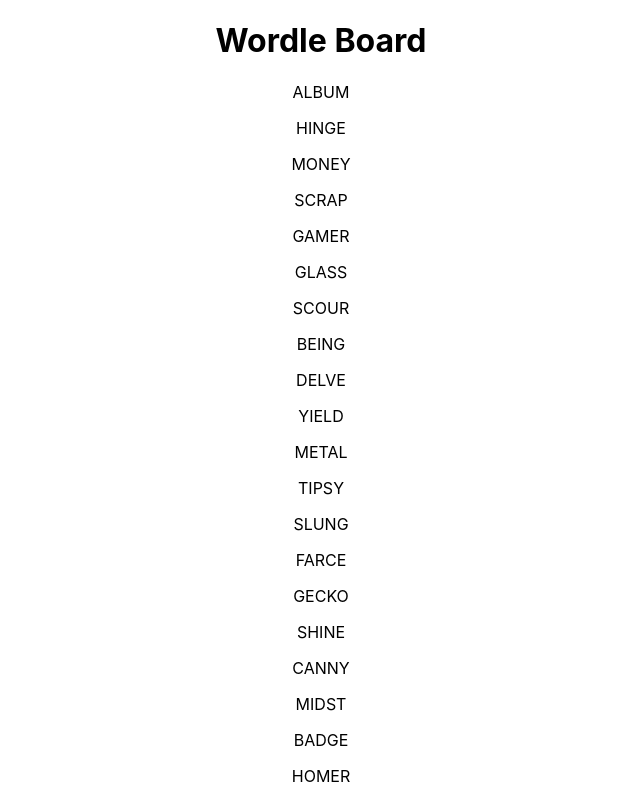
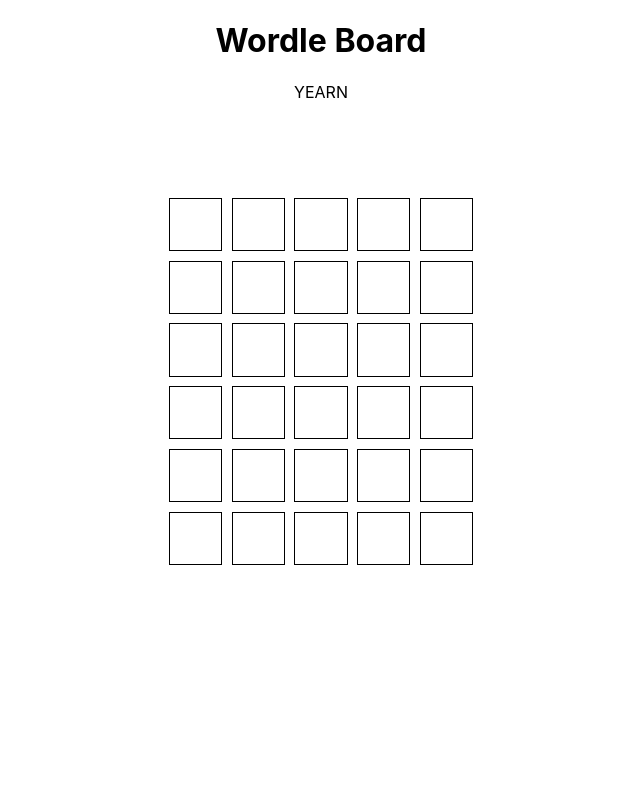
Before and after one commit to alberto-sclocchi/wordle-game, a React (Create React App) app: page / in a window 1280 px wide. Shown: the top 800 px of the page, without its empty margins (319-959 px from the left). Built offline with nearby package versions, Linux system fonts and the light colour scheme.

Commit message:
allow user to type words up to 5 letters and 6 words

```diff
--- a/src/App.css
+++ b/src/App.css
@@ -1,38 +1,32 @@
 .App {
   text-align: center;
+  display: flex;
+  flex-direction: column;
+  justify-content: center;
+  align-items: center;
 }
 
-.App-logo {
-  height: 40vmin;
-  pointer-events: none;
+.tile{
+  border: 1px solid black;
+  width: 4vw;
+  height: 4vw;
 }
 
-@media (prefers-reduced-motion: no-preference) {
-  .App-logo {
-    animation: App-logo-spin infinite 20s linear;
-  }
+.tiles{
+  display: flex;
+  flex-direction: row;
+  justify-content: center;
+  align-items: center;
+  gap: 0.75vw;
 }
 
-.App-header {
-  background-color: #282c34;
-  min-height: 100vh;
+.wordle-board{
+  width: 50vw;
+  height: auto;
   display: flex;
   flex-direction: column;
   align-items: center;
   justify-content: center;
-  font-size: calc(10px + 2vmin);
-  color: white;
+  padding: 7.5vw 0;
+  gap: 0.75vw;
 }
-
-.App-link {
-  color: #61dafb;
-}
-
-@keyframes App-logo-spin {
-  from {
-    transform: rotate(0deg);
-  }
-  to {
-    transform: rotate(360deg);
-  }
-}
--- a/src/components/wordle/WordleBoard.jsx
+++ b/src/components/wordle/WordleBoard.jsx
@@ -2,23 +2,73 @@
 import WordleContext from './context/WordleContext.context'
 import axios from 'axios';
 import { Words } from './model/Words.model';
+import WordleLine from './pages/WordleLine';
 
 export default function WordleBoard() {
 
-  const { getWords, words } = useContext(WordleContext);
-  const [ guesses, setGuesses ] = useState([]);
+  const { getSolution, solution, MAX_GUESS_LETTERS} = useContext(WordleContext);
+  const [ guesses, setGuesses ] = useState(Array(6).fill(null));
+  const [ currentGuess, setCurrentGuess ] = useState("")
+  const [index, setIndex ] = useState(0)
 
   useEffect(() => {
-    console.log(Words)
-  }, [])
+    getSolution()
+
+    console.log(currentGuess, currentGuess.length)
+
+    const handleKeyDown = (event) => {
+
+      const isGameOver = index === 5;
+
+      if(event.key === "Backspace"){
+        setCurrentGuess((prevState) => prevState.slice(0, prevState.length - 1))
+      } else if (event.key === "Enter" && currentGuess.length === MAX_GUESS_LETTERS){
+        setGuesses((prevGuesses) => {
+          const newGuesses = [...prevGuesses];
+          newGuesses[index] = currentGuess;
+          return newGuesses;
+        })
+        setIndex(prevState => prevState + 1);
+        setCurrentGuess("");
+
+        if(isGameOver){
+          console.log("Game is over!!!", isGameOver);
+          return;
+        }
+
+      } else if (/^[a-zA-Z]$/.test(event.key) && currentGuess.length < MAX_GUESS_LETTERS && index < 6){
+        console.log(currentGuess, currentGuess.length)
+        setCurrentGuess((prevState) => prevState + event.key.toUpperCase());
+      } else {
+        return;
+      }
+    }
+
+    window.addEventListener("keydown", handleKeyDown);
+    // console.log({index, guesses})
+
+    return () => window.removeEventListener("keydown", handleKeyDown);
+
+
+  }, [currentGuess, setCurrentGuess, setGuesses, setIndex, index, guesses])
+
+
 
   return (
     <div>
         <h1>Wordle Board</h1>
+        {solution}
+        <div className="wordle-board">
+          {
+            guesses.map((guess, i) => (
+              <WordleLine guess={i === index ? currentGuess : guess} key={i}/>
+            ))
+          }
+        </div>
         {
-            Words.map((word, i) => (
-                <p key={i}>{word}</p>
-            ))
+          guesses.map((guess, i) => (
+            <p key={i}>{guess}</p>
+          ))
         }
     </div>
   )
--- a/src/components/wordle/context/WordleContext.context.jsx
+++ b/src/components/wordle/context/WordleContext.context.jsx
@@ -1,17 +1,21 @@
 import { createContext, useState } from "react";
+import { Words } from '../model/Words.model';
+
 
 const WordleContext = createContext();
 
 
 export const WordleProvider = ({children}) => {
-    const [ words, setWords ] = useState ([]);
+    const [ solution, setSolution ] = useState ([]);
+    const MAX_GUESS_LETTERS = 5;
 
-    const getWords =  () => {
+    const getSolution =  () => {
+        setSolution(Words[Math.floor(Math.random() * Words.length)]);
     }
 
 
     return (
-        <WordleContext.Provider value={{getWords, words}}>
+        <WordleContext.Provider value={{getSolution, solution, MAX_GUESS_LETTERS}}>
             {children}
         </WordleContext.Provider>
     );
--- /dev/null
+++ b/src/components/wordle/pages/WordleLine.jsx
@@ -0,0 +1,18 @@
+import React, { useContext } from 'react'
+import WordleBoard from '../WordleBoard';
+import WordleContext from '../context/WordleContext.context';
+
+export default function WordleLine({guess}) {
+  const { MAX_GUESS_LETTERS } = useContext(WordleContext)
+  const tiles = [];
+
+  for (let i=0; i < MAX_GUESS_LETTERS; i++){
+    let char = !!guess ? guess[i] : "";
+
+    tiles.push(<div className='tile' key={i}>{char}</div>)
+  }
+
+  return (
+    <div className='tiles'>{tiles}</div>
+  )
+}
```
